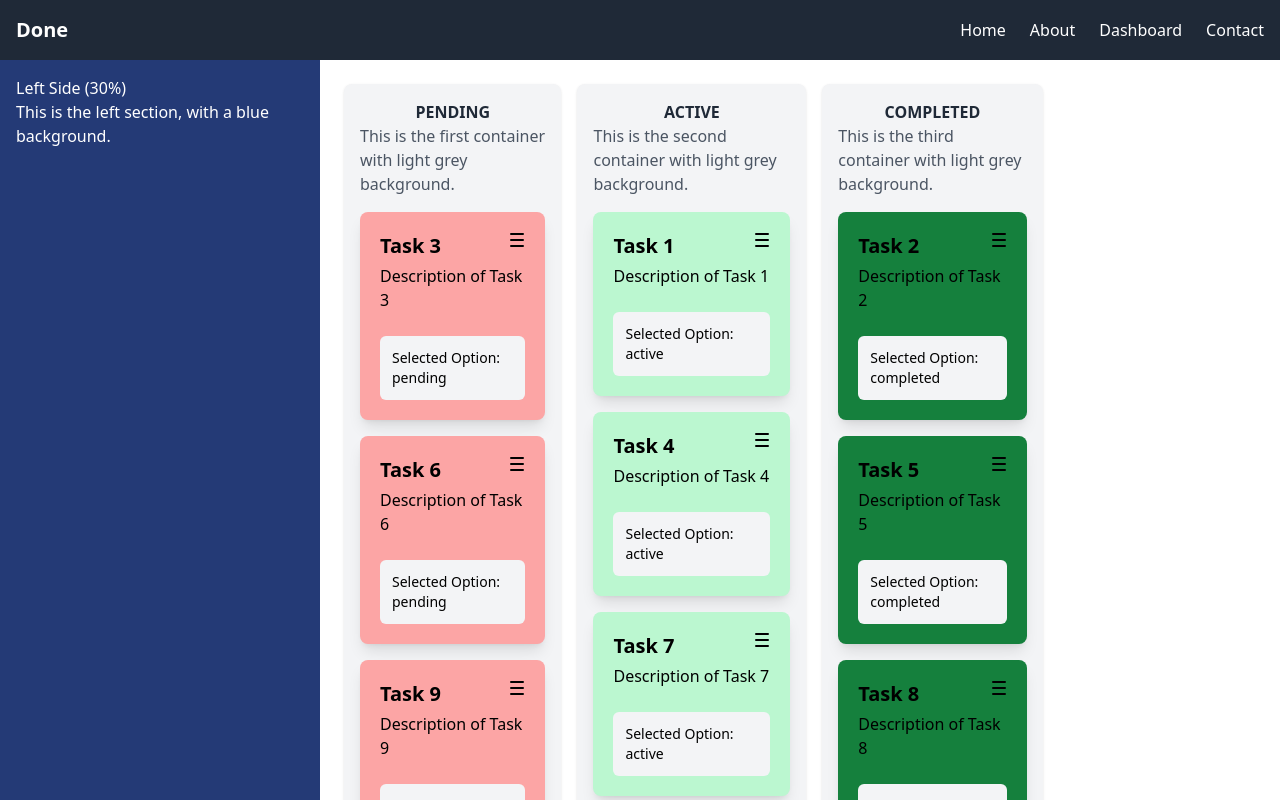
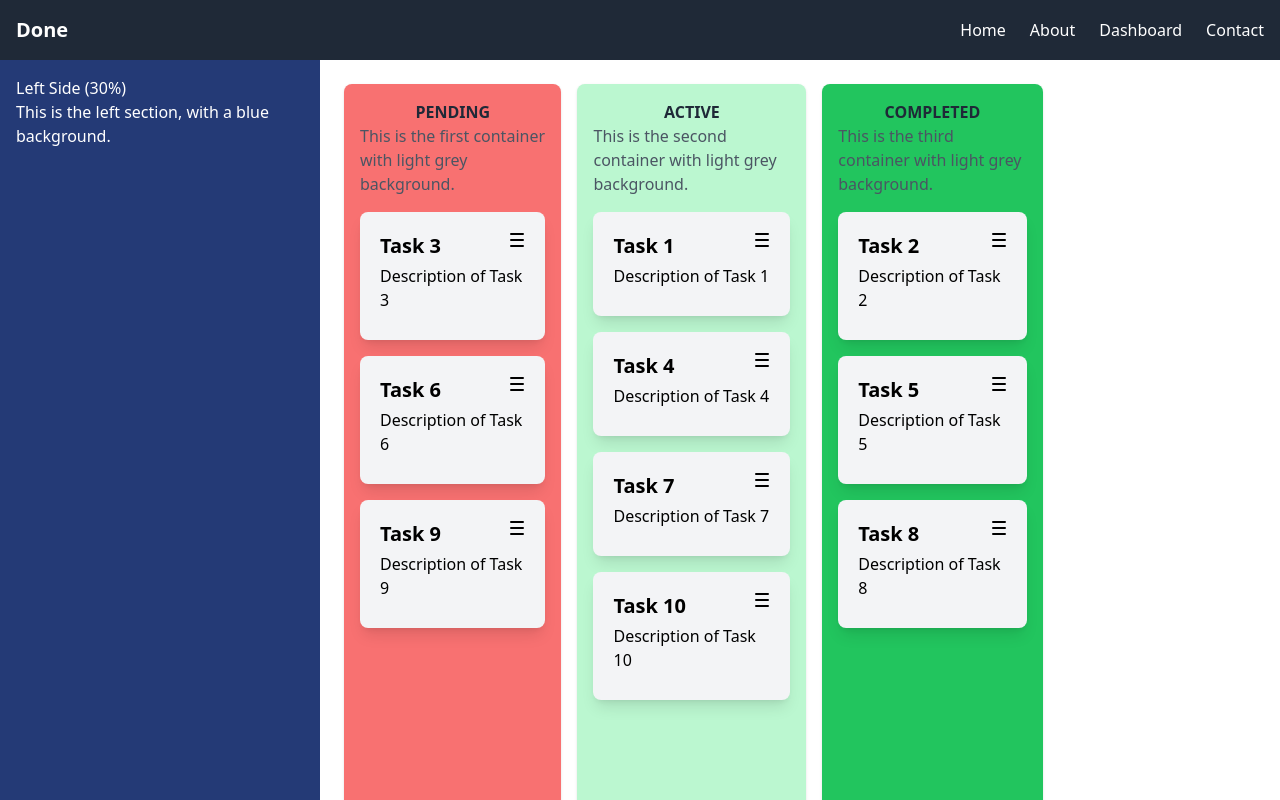
Before and after one commit to Mukunthan-A-R/Done-client, a React (Vite) app: page /dashboard in a window 1280 px wide. Shown: the top 800 px of the page. Built offline with nearby package versions, Linux system fonts and the light colour scheme.

Commit message:
Changed color code.

```diff
--- a/src/components/Active.jsx
+++ b/src/components/Active.jsx
@@ -5,7 +5,7 @@ const Active = ({ tasks }) => {
   const activeTasks = tasks.filter((task) => task.status === "active");
 
   return (
-    <div className="flex-col bg-gray-100 p-4 rounded-lg shadow m-2">
+    <div className="flex-col bg-green-200 p-4 rounded-lg shadow m-2">
       <h2 className="text-gray-800 font-bold text-center">ACTIVE</h2>
       <p className="text-gray-600">
         This is the second container with light grey background.
--- a/src/components/Card.jsx
+++ b/src/components/Card.jsx
@@ -12,13 +12,6 @@ const Card = ({ id, title, children, status = "pending" }) => {
   const toggleDropdown = () => setDropdownVisible(!dropdownVisible);
 
   const currentTask = taskData.find((task) => task.id === id);
-
-  const bgColor =
-    selectedOption === "active"
-      ? "bg-green-200"
-      : selectedOption === "completed"
-      ? "bg-green-700"
-      : "bg-red-300";
 
   const handleSetActive = () => {
     setSelectedOption("active");
@@ -70,24 +63,32 @@ const Card = ({ id, title, children, status = "pending" }) => {
     <div className="flex justify-center mt-4">
       {/* Card with Heading and Description */}
       <div
-        className={`w-full max-w-md py-5 px-5  rounded-lg shadow-lg relative ${bgColor} `}
+        className={`w-full max-w-md py-5 px-5  rounded-lg shadow-lg relative bg-gray-100 `}
       >
         <h2 className="text-xl font-bold mb-1">{title}</h2>
         <p className="text-base mb-2">{children}</p>
 
-        <div className="mt-6">
-          {selectedOption && (
-            <p className="bg-gray-100 p-3 rounded-md text-sm">
-              Selected Option: {selectedOption}
-            </p>
-          )}
-        </div>
-
-        {/* Three dot button on the top-right */}
+        {/* Three dot or cross button on the top-right */}
         <button
           onClick={toggleDropdown}
           className="absolute top-4 right-4 focus:outline-none"
         >
+          {dropdownVisible ? (
+            <svg
+              xmlns="http://www.w3.org/2000/svg"
+              fill="none"
+              viewBox="0 0 24 24"
+              stroke="currentColor"
+              className="h-6 w-6"
+            >
+              <path
+                strokeLinecap="round"
+                strokeLinejoin="round"
+                strokeWidth="2"
+                d="M6 18L18 6M6 6l12 12"
+              />
+            </svg>
+          ) : (
             <svg
               xmlns="http://www.w3.org/2000/svg"
               fill="none"
@@ -102,11 +103,12 @@ const Card = ({ id, title, children, status = "pending" }) => {
                 d="M6 12h12M6 6h12M6 18h12"
               />
             </svg>
+          )}
         </button>
 
         {/* Dropdown Menu */}
         {dropdownVisible && (
-          <div className="absolute top-12 right-4 bg-white text-black rounded-lg shadow-lg w-40">
+          <div className="absolute top-12 right-4 bg-white text-black rounded-lg shadow-lg w-40 z-10">
             <ul className="px-2 py-1">
               <li
                 className={`cursor-pointer hover:bg-gray-200 px-2 py-1 rounded ${
--- a/src/components/Completed.jsx
+++ b/src/components/Completed.jsx
@@ -4,7 +4,7 @@ import Card from "./Card";
 const Completed = ({ tasks }) => {
   const completedTasks = tasks.filter((task) => task.status === "completed");
   return (
-    <div className="flex-col bg-gray-100 p-4 rounded-lg shadow m-2">
+    <div className="flex-col bg-green-500 p-4 rounded-lg shadow m-2">
       <h2 className="text-gray-800 font-bold text-center">COMPLETED</h2>
       <p className="text-gray-600">
         This is the third container with light grey background.
--- a/src/components/Pending.jsx
+++ b/src/components/Pending.jsx
@@ -4,7 +4,7 @@ import Card from "./Card";
 const Pending = ({ tasks }) => {
   const pendingTasks = tasks.filter((task) => task.status === "pending");
   return (
-    <div className="flex-col bg-gray-100 p-4 rounded-lg shadow m-2">
+    <div className="flex-col bg-red-400 p-4 rounded-lg shadow m-2">
       <h2 className="text-gray-800 font-bold text-center">PENDING</h2>
       <p className="text-gray-600">
         This is the first container with light grey background.
```
Lines whose indentation alone changed are shown as unchanged.
